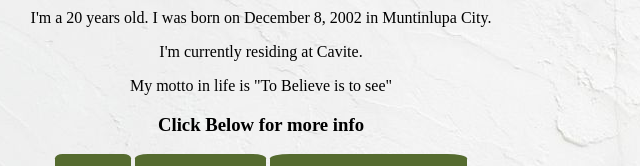
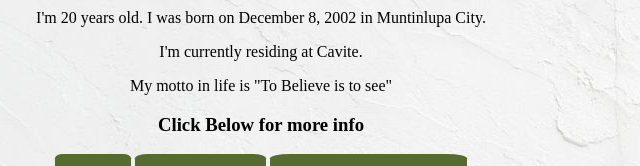
Before and after one commit to GracellPonce/gp.github.io, a plain HTML site: page index.html in a window 1280 px wide. Shown: the part 368-534 px from the top of the page, 379-1019 px from the left. Drawn offline with Linux system fonts and the light colour scheme.

Commit message:
Update index.html

```diff
--- a/index.html
+++ b/index.html
@@ -16,7 +16,7 @@
                  <img style="border-radius: 50% ;"  src="fb.jpg" alt="profile picture" class="column" width="310" height="300"> </a> </button>
 </div>
 <p style="font-size: medium ;"> My name is Gracell Joy A. Ponce, my classmates call me 'Grace' </p>
-<p style="font-size: medium ;"> I'm a 20 years old. I was born on December 8, 2002 in Muntinlupa City. </p>
+<p style="font-size: medium ;"> I'm 20 years old. I was born on December 8, 2002 in Muntinlupa City. </p>
 <p style="font-size: medium ;"> I'm currently residing at Cavite. </p>
 <p style="font-size: medium ;"> My motto in life is "To Believe is to see" </p>
 
@@ -50,7 +50,7 @@
         <div align="center">
                 <p style="font-size: 18px;" > <b> Name:</b> Gracell Joy A. Ponce  <br>
                  <b>Age:</b> 20 <br>
-                <b>Birthdate:</b> December 8, 2022 <br>
+                <b>Birthdate:</b> December 8, 2002 <br>
                 <b>Address:</b> Saint Joseph Ridgeview, <br>Paliparan 2, DASMA Cavite.<br>
                 <b><i>I'm a mom! a furmom.</i></b>
                 </p>
```
